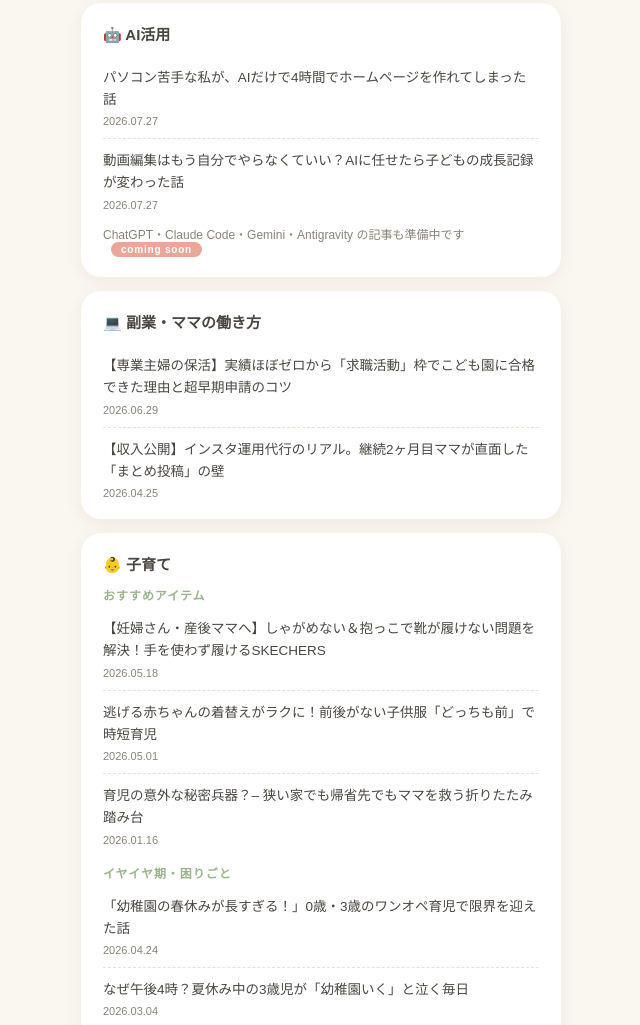
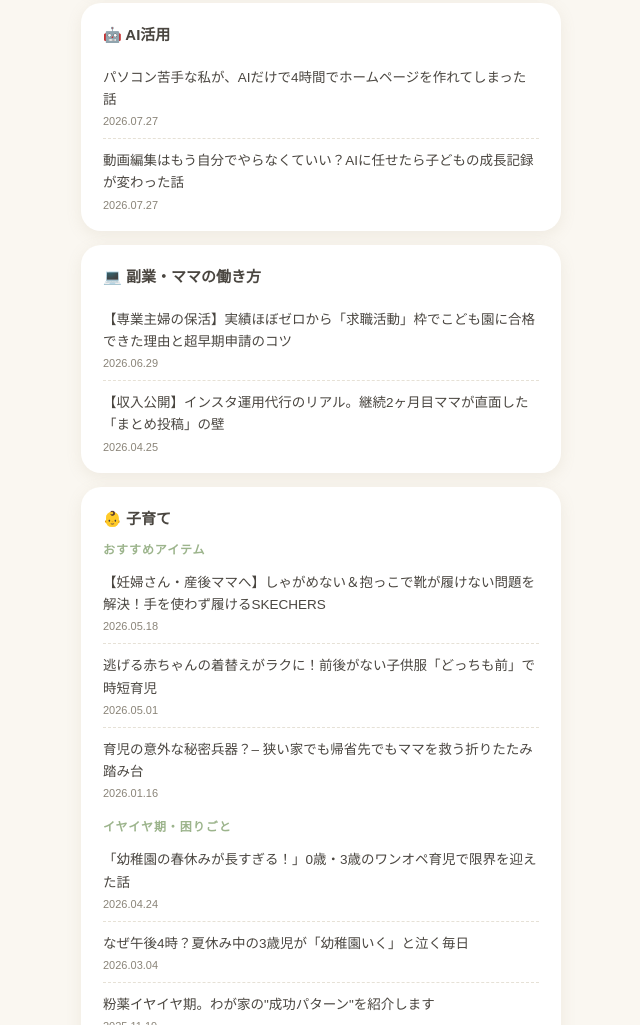
Before and after one commit to miki-jitan/miki-jitan.github.io, a plain HTML site: page index.html in a window 1280 px wide. Shown: the part 1502-2527 px from the top of the page, without its empty margins (319-959 px from the left). Drawn offline with Linux system fonts and the light colour scheme; a web font is replaced by a local one.

Commit message:
AI活用カテゴリーの準備中メッセージを削除
Co-Authored-By: Claude Fable 5 <noreply@anthropic.com>

```diff
--- a/index.html
+++ b/index.html
@@ -86,7 +86,6 @@
             <span class="article-title">動画編集はもう自分でやらなくていい？AIに任せたら子どもの成長記録が変わった話</span>
             <span class="article-date">2026.07.27</span></a></li>
         </ul>
-        <p class="coming-note">ChatGPT・Claude Code・Gemini・Antigravity の記事も準備中です<span class="soon-badge">coming soon</span></p>
       </div>
 
       <div class="category-card">
```
